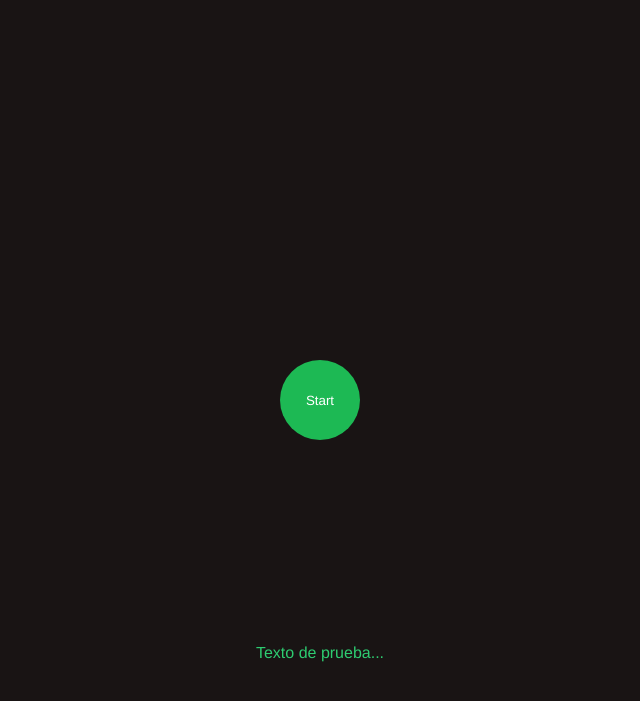
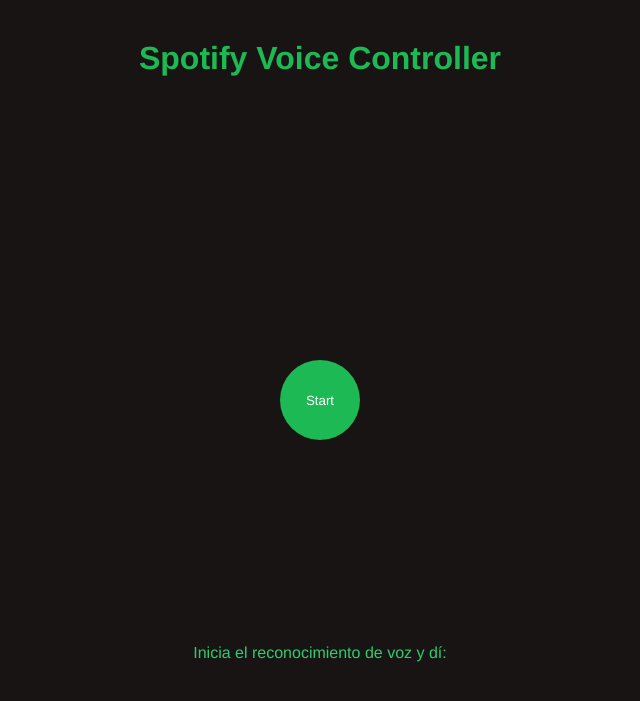
Before and after one commit to JeronimoAR/SpotifyVoiceController, a Flask app: template templates/index.html in a window 1280 px wide. Shown: the top 701 px of the page, without its empty margins (320-960 px from the left). Run offline with Flask 3, Linux system fonts and the light colour scheme; the template is opened without the code that fills it, so the values that code supplies are empty.

Commit message:
Better design & formating

```diff
--- a/app.py
+++ b/app.py
@@ -100,11 +100,11 @@
 
         if 'pausa' in command or 'detener' in command:
             sp.pause_playback(device_id=active_device_id)
-            return jsonify({'success': True, 'action': 'pausa'})
+            return jsonify({'success': True, 'action': 'Pausando...'})
 
         elif 'reproducir' in command or 'continuar' in command:
             sp.start_playback(device_id=active_device_id)
-            return jsonify({'success': True, 'action': 'reproducir'})
+            return jsonify({'success': True, 'action': 'Continuando la Reproducción'})
 
         elif 'siguiente' in command or 'saltar' in command:
             sp.next_track(device_id=active_device_id)
--- a/static/css/main.css
+++ b/static/css/main.css
@@ -15,6 +15,16 @@
 body{
     background-color: var(--spotify-black);
     height: 100vh;
+}
+
+header{
+    color: var(--spotify-green);
+    width: 100%;
+    position: fixed;
+    display: flex;
+    justify-content: center;
+    align-items: center;
+    padding: 40px 0px;
 }
 
 .container{
@@ -55,6 +65,19 @@
     margin-top: -15px;
 }
 
+.multiple-message{
+    color: var(--success-green);
+}
+
+.error{
+    margin-top: 10px;
+    color: var(--error-red);
+}
+
+.succes{
+    color: var(--success-green);
+}
+
 button {
     height: 80px;
     width: 80px;
--- a/static/js/DjVisualizer.js
+++ b/static/js/DjVisualizer.js
@@ -10,7 +10,6 @@
         this.recognition;
         this.message = document.getElementById('message');
         this.setupCanvas();
-        this.setupAudioContext();
         this.bindEvents();
         this.animate();
     }
@@ -40,8 +39,8 @@
     async setupMicrophone() {
         try {
             const stream = await navigator.mediaDevices.getUserMedia({ audio: true });
-            const micSource = this.audioContext.createMediaStreamSource(stream);
-            micSource.connect(this.micAnalyzer);
+            this.micSource = this.audioContext.createMediaStreamSource(stream);
+            this.micSource.connect(this.micAnalyzer);
             return true;
         } catch (error) {
             console.error('Error accessing microphone:', error);
@@ -53,6 +52,7 @@
         document.getElementById('start').addEventListener('click', () => {
             this.isPlaying = !this.isPlaying;
             if (this.isPlaying) {
+                this.setupAudioContext();
                 this.audioContext.resume();
             }
         });
@@ -202,6 +202,14 @@
 
 // Initialize visualizer when the page loads
 window.addEventListener('load', () => {
+    const tipeo1 = new Typed(".multiple-message", {
+        strings: ["Subir Volumen...", "Pausa...", "Siguiente...", "Continuar..."],
+        typeSpeed: 70,
+        backSpeed: 70,
+        backDelay: 1000,
+        loop: true,
+        showCursor: false,
+    });
     const visualizer = new DJVisualizer();
     const voiceControlToggle = document.getElementById('start');
 
@@ -218,7 +226,18 @@
         } else {
             // Stop recognition
             visualizer.isRecognitionActive = false;
-            visualizer .recognition.stop();
+            visualizer.recognition.stop();
+            visualizer.micSource.disconnect();
+            visualizer.audioContext.close();
+            visualizer.message.innerHTML = `Inicia el reconocimiento de voz y dí: <span class="multiple-message"></span>`
+            const tipeo2 = new Typed(".multiple-message", {
+                strings: ["Subir Volumen...", "Pausa...", "Siguiente...", "Continuar..."],
+                typeSpeed: 70,
+                backSpeed: 70,
+                backDelay: 1000,
+                loop: true,
+                showCursor: false,
+            })
             voiceControlToggle.textContent = 'Start';
         }
     });
--- a/templates/base.html
+++ b/templates/base.html
@@ -6,13 +6,14 @@
     <meta name="viewport" content="width=device-width, initial-scale=1.0">
     <title>VoiceRecogniser</title>
     <link rel="stylesheet" href="{{ url_for('static', filename='css/main.css') }}">
-    <script src="{{ url_for('static', filename='js/DjVisualizer.js') }}"></script>
+    <script type="module" src="{{ url_for('static', filename='js/DjVisualizer.js') }}"></script>
 
     {% block head %}{% endblock %}
 </head>
 
 <body>
     {% block body %}{% endblock %}
+    <script src="https://unpkg.com/typed.js@2.0.15/dist/typed.umd.js"></script>
 </body>
 
 </html>
--- a/templates/index.html
+++ b/templates/index.html
@@ -5,6 +5,7 @@
 {% endblock %}
 
 {% block body %}
+<header><h1>Spotify Voice Controller</h1></header>
 <div class="container">
     <div class="visualizer-container">
         <canvas id="visualization-canvas"></canvas>
@@ -19,7 +20,7 @@
     </div>
     {% endif %}
 
-    <div id="message" class="message">Texto de prueba...</div>
+    <div id="message" class="message">Inicia el reconocimiento de voz y dí: <span class="multiple-message"></span></div>
 
     {% if track_info %}
     <div class="track-info">
```
